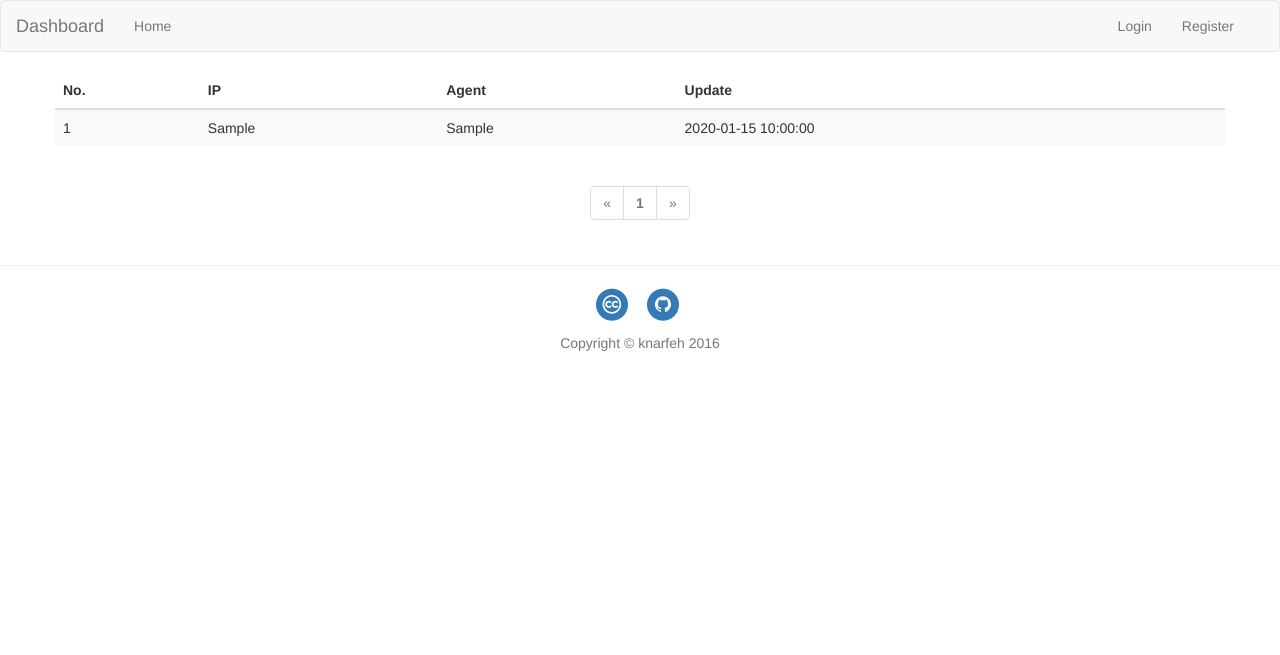
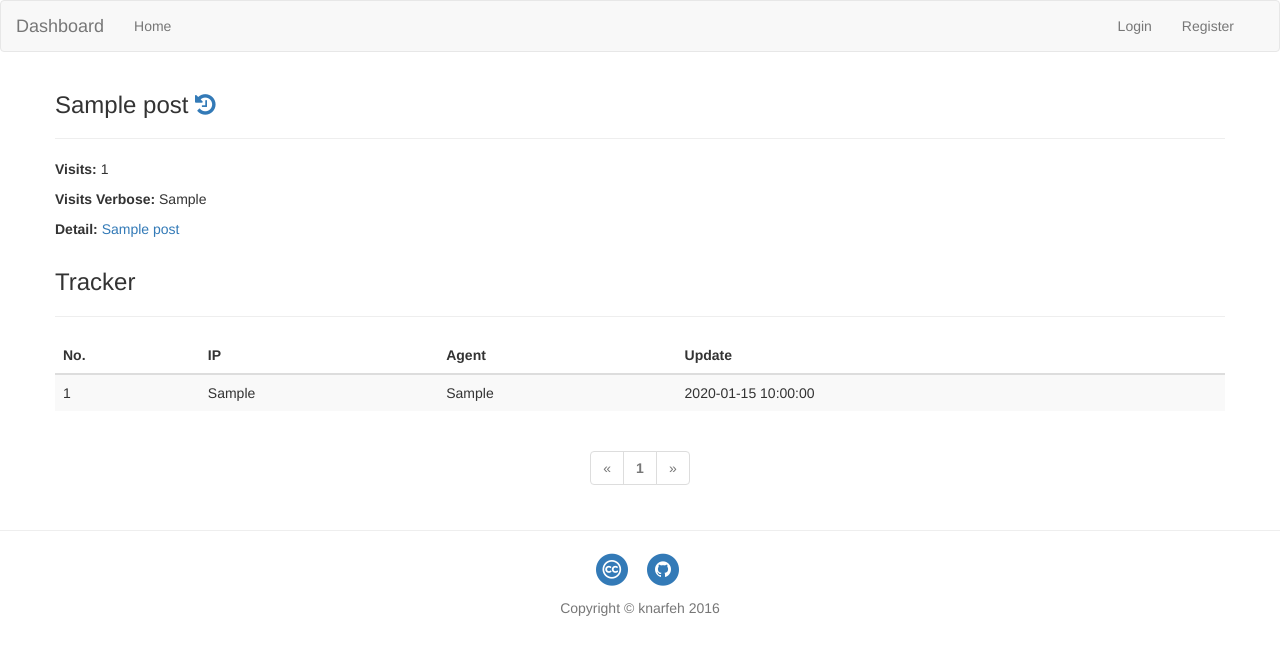
Before and after one commit to knarfeh/HiaBlog, a Python web app: template app/templates/blog_admin/post_statistics_detail.html in a window 1280 px wide. Shown: the top 655 px of the page. Run offline with Jinja, Linux system fonts and the light colour scheme; the template is opened without the code that fills it: most values are stand-ins (such as "Sample title", 1, 10 or a date in 2020); some libraries are stand-ins or nearby versions.

Commit message:
Fix bug, prepare for comment model

```diff
--- a/app/main/admin_views.py
+++ b/app/main/admin_views.py
@@ -94,7 +94,7 @@ class PostStatisticDetail(MethodView):
 
         trackers = trackers.paginate(page=cur_page, per_page=PER_PAGE*2)
 
-        data = {'post_statistics': post_statistics, 'trackers': trackers}
+        data = {'post_statistics': post_statistics, 'trackers': trackers, 'post': post}
 
         return render_template(self.template_name, **data)
 
@@ -111,6 +111,7 @@ class Post(MethodView):
         if edit_flag:
             try:
                 post = models.Draft.objects.get(slug=slug)
+                post.from_draft = 'true'
             except models.Draft.DoesNotExist:
                 post = models.Post.objects.get_or_404(slug=slug)
 
--- a/app/main/forms.py
+++ b/app/main/forms.py
@@ -19,9 +19,13 @@ class PostForm(Form):
     tags_str = StringField('Tags')
     post_id = HiddenField('post_id')
     post_type = HiddenField('post_type')
+    from_draft = HiddenField('from_draft')
 
     def validate_slug(self, field):
-        posts = models.Post.objects.filter(slug=field.data)
+        if self.from_draft.data and self.from_draft.data == 'true':
+            posts = models.Draft.objects.filter(slug=field.data)
+        else:
+            posts = models.Post.objects.filter(slug=field.data)
         if posts.count() > 0:
             if not self.post_id.data or str(posts[0].id) != self.post_id.data:
                 raise ValidationError('slug already in use')
--- a/app/templates/_pagination.html
+++ b/app/templates/_pagination.html
@@ -13,7 +13,7 @@
         </li>
       {% endif %}
 
-      {%- for page in pagination.iter_pages() %}
+      {% for page in pagination.iter_pages() %}
         {% if page %}
           {% if page != pagination.page %}
             <li><a href="?page={{ page }}">{{ page }}</a></li>
@@ -21,7 +21,7 @@
             <li class="disabled"><a href="?page={{ page }}"><strong>{{ page }}</strong></a></li>
           {% endif %}
         {% else %}
-          <span class=ellipsis>…</span>
+          <li><a href="#">...</a></li>
         {% endif %}
       {%- endfor %}
 
--- a/app/templates/admin_base.html
+++ b/app/templates/admin_base.html
@@ -94,10 +94,6 @@
               <ul class="dropdown-menu" role="menu">
                 <li><a href="{{ url_for('auth.users') }}">All Users</a></li>
                 <li><a href="{{ url_for('auth.add_user') }}">New User</a></li>
-                <!--<li class="divider"></li>
-                <li><a href="#">User Groups</a></li>-->
-                <!-- <li class="divider"></li>
-                <li><a href="#">Category</a></li> -->
               </ul>
             </li>
             {% endif %}
--- a/app/templates/blog_admin/post.html
+++ b/app/templates/blog_admin/post.html
@@ -22,6 +22,7 @@
         {{ form.csrf_token() }}
         {{ form.post_id() }}
         {{ form.post_type() }}
+        {{ form.from_draft() }}
         {% if form.title.errors %}
           <div class="clearfix has-error form-group">
             {{ form.title.label }}
--- a/app/templates/blog_admin/post_statistics_detail.html
+++ b/app/templates/blog_admin/post_statistics_detail.html
@@ -2,6 +2,19 @@
 {% block title %}Posts Statistics{% endblock %}
 {% block main %}
 <div class="row">
+  <h3>
+    {{ post.title }}
+    <a href="{{ url_for('blog_admin.post_statistics') }}" ><i class="fa fa-history" aria-hidden="true"></i></a>
+  </h3>
+    <hr>
+  <p><strong>Visits:</strong> {{ post_statistics.visit_count }}</p>
+  <p><strong>Visits Verbose:</strong> {{ post_statistics.verbose_count_base }}</p>
+  <p><strong>Detail:</strong> <a href="{{ url_for('main.post_detail', slug=post.slug) }}" target="_blank">{{ post.title }}</a></p>
+</div>
+
+<div class="row">
+  <h3>Tracker</h3>
+    <hr/>
   <table class="table table-striped">
     <thead>
       <tr>
```
Also changed, not shown: app/hia/config.py (+6 -6 lines). Lines whose indentation alone changed are shown as unchanged.
